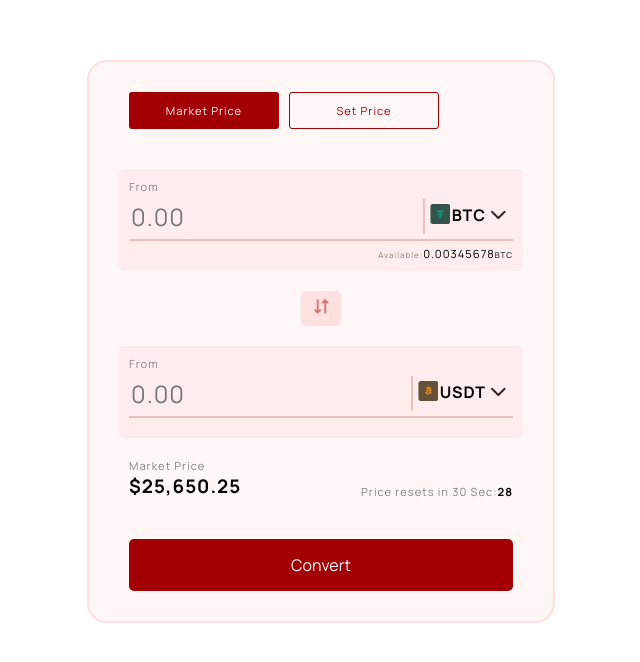
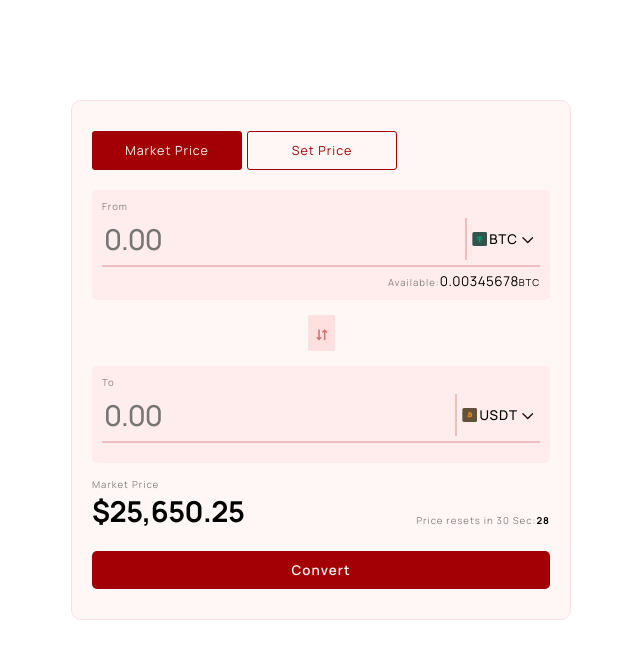
Before and after one commit to Lehrry/cryptoconvertion-page, a plain HTML site: page Index.html in a window 1280 px wide. Shown: the whole page, without its empty margins (319-959 px from the left). Drawn offline with Linux system fonts and the light colour scheme.

Commit message:
Update html/css to make the page responsive

```diff
--- a/Index.html
+++ b/Index.html
@@ -28,13 +28,13 @@
                                 <img src="icons/CaretDown.png" alt="arrowdown" class="icon">
                             </div>
                         </div>
-                        <p class="hold"><span class="small-txt label">Available:</span class="Bal">0.00345678<span class="small-txt">BTC</span></p>
+                        <p class="hold"><span class="small-txt label">Available:</span>0.00345678<span class="small-txt">BTC</span></p>
                     </div>
                     <a href="#" class="flip">
                         <img src="icons/ArrowsDownUp.png" alt="swapconversionboard" class="icon">
                     </a>
                     <div class="cont bottomcont">
-                        <label for="From" class="label">From</label>
+                        <label for="From" class="label">To</label>
                         <div class="seperator">
                             <input type="text" class="input" placeholder="0.00">
                         <div class="asset">
--- a/style.css
+++ b/style.css
@@ -1,5 +1,6 @@
 * {
     margin: 0;
+    box-sizing: border-box;
     /* height: 100%; */
 }
 
@@ -11,8 +12,9 @@ html, body{
     font-family: 'manrope', sans-serif;
     font-size: 1rem;
     letter-spacing: 1px;
-    padding-top: 30px;
+    /* padding-top: 30px; */
     /* padding: 100px; */
+    /* this is to keep the page h & W the same size as the scroll + No scrolling function */
     height: 100vh;
     width: 100%;
     margin: 0;
@@ -26,30 +28,30 @@ html, body{
     flex-direction: column;
     justify-content: start;
     align-items: start;
-    gap: 40px;
-    width: 30%;
-    padding: 30px 40px;
-    border: 2px solid #FFE0E0;
-    border-radius: 20px;
+    gap: 20px;
+    max-width: 350px;
+    padding: 20px 20px;
+    border: 1px solid #FFE0E0;
+    border-radius: 10px;
     margin: auto;
-    /* margin-top: 20px; */
+    margin-top: 50px;
     background-color: #FFF6F6;
 }
     /* first set of buttons containter */
     .top {
         display: flex;
         justify-content: start;
-        gap: 10px;
-        width: max-content;
+        gap: 5px;
+        /* width: max-content; */
     }
         /* the buttons */
         .btn {
             display: block;
             font-family: 'manrope', sans-serif;
-            font-size: 0.7rem;
+            font-size: 0.5rem;
             letter-spacing: 1px;
-            padding: 10px 15px;
-            width: 150px;
+            padding: 10px 10px;
+            width: 100px;
             background-color: #A20004;
             color: whitesmoke;
             border-radius: 3px;
@@ -58,7 +60,7 @@ html, body{
 
         .otherbtn {
             background-color: inherit;
-            border: solid 1px #A20004;
+            border: solid 1.5px #A20004;
             color: #A20004;
         }
 
@@ -69,13 +71,13 @@ html, body{
         justify-content: space-between;
         align-items: start;
         width: 100%;
-        gap: 20px;
+        gap: 15px;
     }
         .wrap {
             display: flex;
             flex-direction: column;
             align-items: center;
-            gap: 20px;
+            gap: 15px;
             width: 100%;
         }
             .cont {
@@ -97,6 +99,7 @@ html, body{
                 width: 100%;
                 text-align: right;
                 font-size: 0.7rem;
+                letter-spacing: 0.5px;
             }
 
             .small-txt {
@@ -108,12 +111,12 @@ html, body{
                 .seperator {
                     display: flex;
                     width: 100%;
+                    padding-bottom: 5px;
                     border-bottom: solid 2px #ECBEBE;
-                    padding-bottom: 5px;
-                }
+                    }
 
                     .label {
-                        font-size: 0.7rem;
+                        font-size: 0.5rem;
                         letter-spacing: 1px;
                         color: #858383;
                     }
@@ -122,32 +125,33 @@ html, body{
                         width: 100%;
                         border: none;
                         background-color: inherit;
-                        font-size: 1.5rem;
+                        font-size: 1.2rem;
                         font-family: 'manrope', sans-serif;
-                        letter-spacing: 1px;
+                        /* letter-spacing: 1px; */
                         /* color: whitesmoke; */
                     }
 
                     .asset {
                         display: flex;
                         justify-content: space-around;
+                        align-items: center;
                         gap: 2px;
                         border-left: solid 2px #ECBEBE;
                         padding: 5px 5px;
                         font-family: 'manrope', sans-serif;
-                        font-size: 1rem;
-                        font-weight: bold;
+                        font-size: 0.7rem;
+                        font-weight: 500;
                         letter-spacing: 1px;
                     }
 
                     .icon {
-                        max-width: 20px;
-                        max-height: 20px;
+                        max-width: 15px;
+                        max-height: 15px;
                     }
 
                 .flip {
-                    padding: 5px 10px;
-                    border-radius: 5px;
+                    padding: 2px 6px;
+                    border-radius: 2px;
                     background-color: #FFE0E0;
                 }
 
@@ -163,6 +167,17 @@ html, body{
                 width: 100%;
                 font-family: 'manrope', sans-serif;
             }
+
+                .left {
+                    font-size: 1.5rem;
+                    font-weight: 700;
+                    letter-spacing: -0.5px;
+                }
+
+                .right {
+                    line-height: 20px;
+                }
+
                 .counter {
                     color: black;
                     font-weight: bold;
@@ -174,11 +189,78 @@ html, body{
         width: 100%;
         /* max-height: 50px; */
         text-align: center;
-        font-size: 1rem;
+        letter-spacing: 1px;
+        font-size: 0.7rem;
         font-family: 'manrope', sans-serif;
+        font-weight: 600;
         background-color: #A20004;
         color: whitesmoke;
         border-radius: 5px;
-        padding: 15px 0px;
+        padding: 10px 0px;
         border: none;
     }
+
+
+/* responsive section */
+/* screens lesser than 350px */
+@media (max-width: 350px) {
+    /* reducing reducing the form size */
+    .form {
+        width: 300px;
+    }
+}
+
+/* screen larget than 990px. The the screen below this has been covered by the actual css as the max-width is set to 350px */
+@media (min-width: 990px) and (max-width: 1200px) {
+    html, body {
+        font-size: 1.2rem;
+        letter-spacing: 1.5px;
+    }
+
+    /* increasing form size to sit well on the screen */
+    .form {
+        max-width: 400px;
+        margin-top: 110px;
+    }
+
+    .btn {
+        width: 130px;
+        font-size: 0.65rem;
+        letter-spacing: 1.5px;
+    }
+
+    .input {
+        font-size: 1.5rem;
+        font-weight: 500;
+    }
+
+    .convert {
+        font-size: 0.85rem;
+    }
+}
+
+/*
+screen larger 1200px.
+This will be the last breakpoint as i will not cater for screen above 1440px.   */
+@media (min-width: 1200px) {
+    html, body {
+        font-size: 1.2rem;
+    }
+
+    .form {
+        max-width: 500px;
+        margin-top: 100px;
+        padding: 30px 20px;
+    }
+
+    .btn {
+        font-size: 0.65rem;
+        width: 150px;
+    }
+
+    .input {
+        font-size: 1.5rem;
+        font-weight: 500;
+        letter-spacing: -1px;
+    }
+}
```
